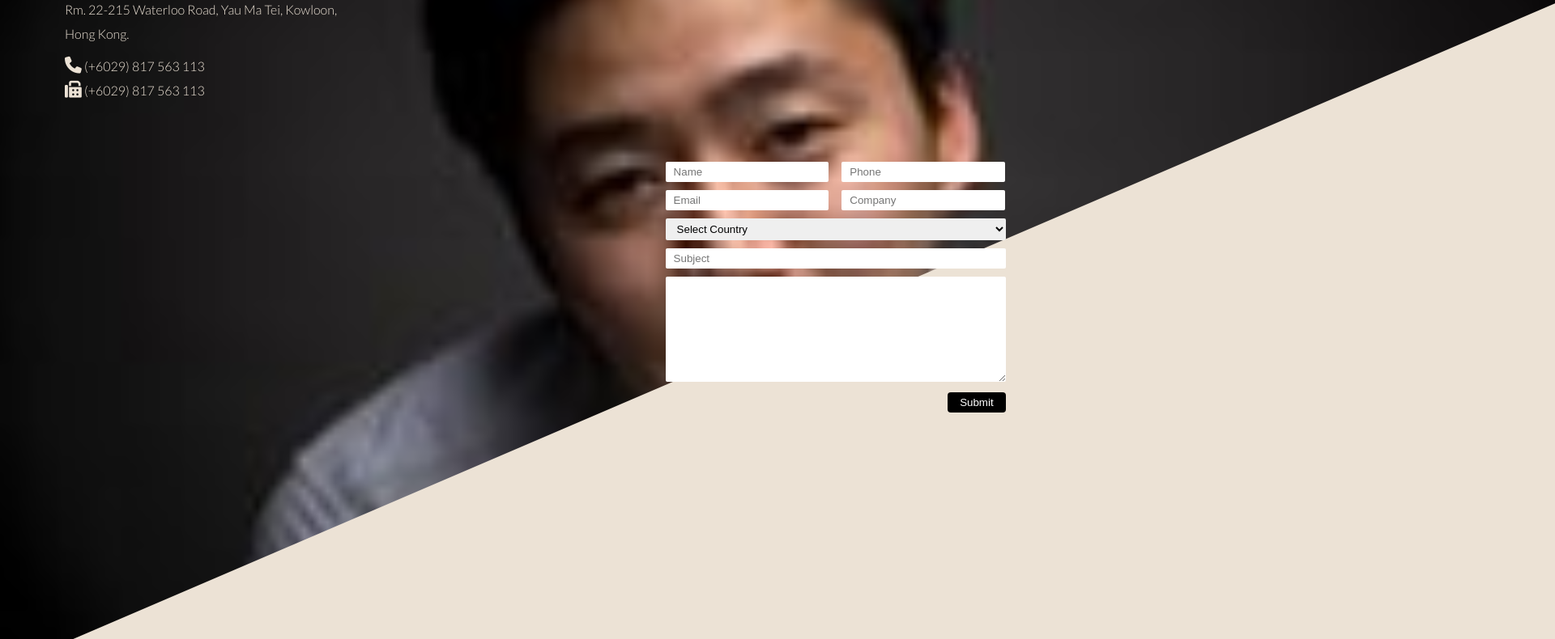
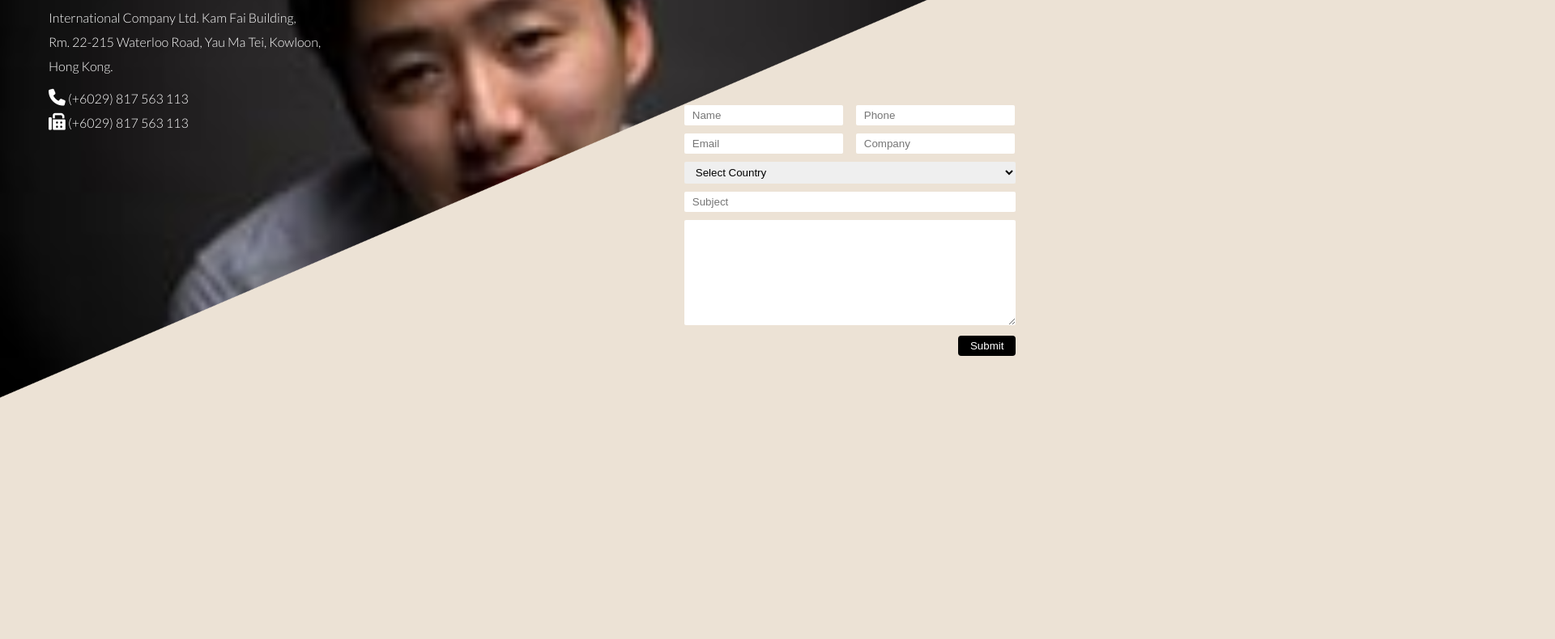
Before and after one commit to CaptainIdrees/Crockery, a plain HTML site: page contact-us.html in a window 1280 px wide. Shown: the part 265-1055 px from the top of the page at 81% size, 1920 px wide, since content can reach past the window. After the commit the page ends 805 px from the top, so only its background shows below. Drawn offline with Linux system fonts and the light colour scheme.

Commit message:
Add files via upload

```diff
--- a/assets/css/contact.css
+++ b/assets/css/contact.css
@@ -1,41 +1,32 @@
-section {
-    height               : calc(100vh - 82px);
-    background-image     : url(/assets/images/Contact2.png);
-    background-size      : 100%;
-    background-repeat    : no-repeat;
-    background-position-y: -100px;
+section img {
+    width: 100%;
 }
 
 .text-container {
+    color   : #fff;
     position: absolute;
-    top     : 150px;
-    left    : 80px;
-    color   : #ece2d5;
+    top     : 90px;
+    left    : 10px;
 }
 
 .text-container h1 {
-    color    : #ece2d5;
-    font-size: 3rem;
+    color    : #fff;
+    font-size: 18px;
+}
+
+.text-container p {
+    font-size: 12px;
 }
 
 .text-container p.first {
     margin-bottom: 10px;
 }
 
-.text-container p {
-    line-height: 30px;
-}
-
-.text-container p i {
-    font-size: 1.3rem;
-}
-
 .form-container {
-    font-family: Lato;
-    width      : 420px;
-    position   : absolute;
-    bottom     : 25px;
-    right      : 3%;
+    width: 90%;
+    display: block;
+    margin-left: auto;
+    margin-right: auto;
 }
 
 .form-group {
@@ -55,17 +46,18 @@ section {
 }
 
 .mr-2 {
-    margin-right: 3.1%;
+    margin-right: 3%;
 }
 
 .btn-submit {
+    display: block;
+    margin-left: auto;
     cursor          : pointer;
     border-radius   : 4px;
     color           : #fff;
     background-color: #000;
     border          : none;
     padding         : 5px 15px;
-    float           : right;
     transition      : all .4s;
 }
 
@@ -73,61 +65,52 @@ section {
     background-color: tomato;
 }
 
-@media screen and (max-width: 960px) {
-    section {
-        background-position-y: -50px;
+@media screen and (min-width: 668px) {
+    .text-container {
+        top: 110px;
+        left: 30px;
     }
-
+    .form-container {
+        width: 60%;
+        margin-top: -110px;
+        margin-right: 2%;
+    }
     .text-container h1 {
         font-size: 2rem;
     }
-
     .text-container p {
         font-size: 14px;
     }
 }
 
-@media screen and (max-width: 800px) {
-    section {
-        background-position-y: 0px;
+@media screen and (min-width: 960px) {
+    .text-container p{
+        line-height: 30px;
     }
-
     .form-container {
-        width: 380px;
+        width: 40%;
+        margin-top: -245px;
+        margin-right: 2%;
     }
 }
 
-@media screen and (max-width: 668px) {
+@media screen and (min-width: 1050px) {
     .text-container {
-        top : 90px;
-        left: 20px;
+        top: 190px;
+        left: 60px;
     }
-}
-
-@media screen and (max-width: 540px) {
-
-    .text-container{
-        left: 10px;
+    .text-container h1{
+        font-size: 3rem;
     }
-    .text-container h1 {
-        font-size: 1.2rem;
-    }
-
-    .text-container p {
-        line-height: 18px;
-        font-size: 12px;
-    }
-
-    .text-container p i {
+    .text-container p{
         font-size: 1rem;
     }
-
+    .text-container p i{
+        font-size: 1.3rem;
+    }
     .form-container {
-        bottom: 15px;
-        left  : auto;
-        width : 75%;
-    }
-    .mr-2{
+        width: 32%;
+        margin-top: -410px;
         margin-right: 2%;
     }
 }
```
